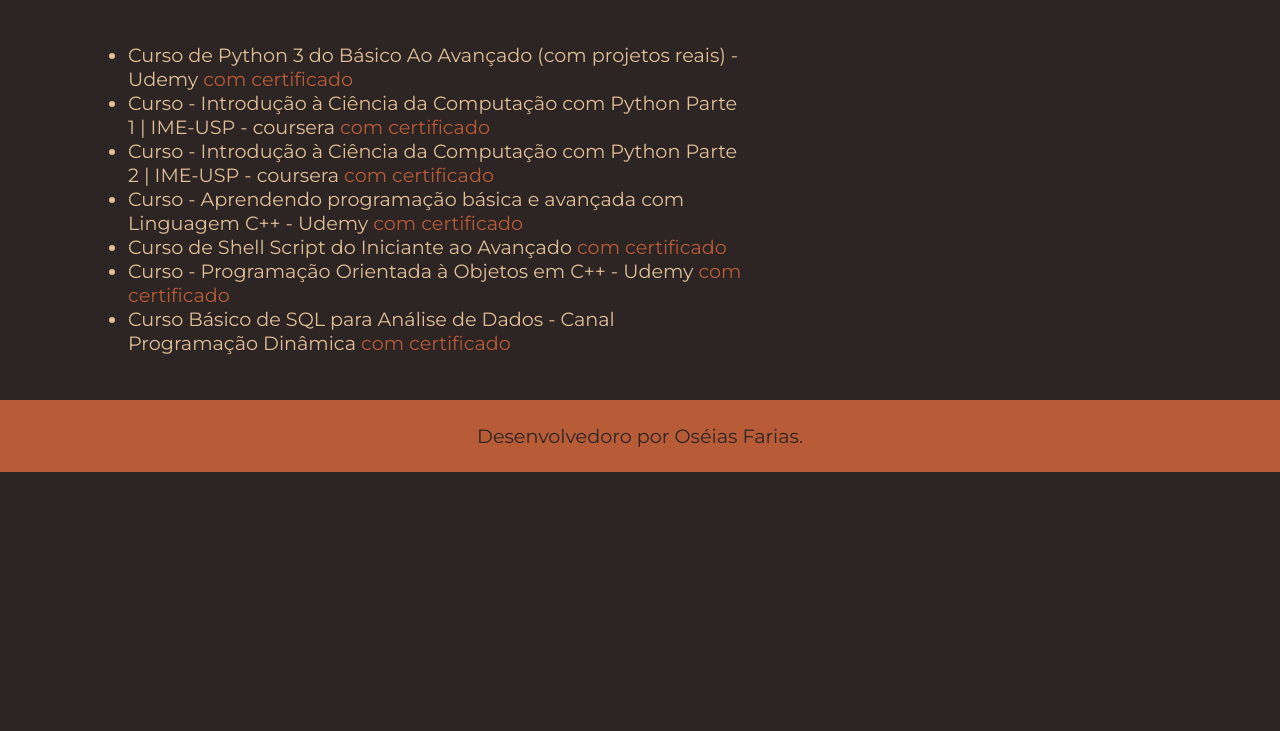
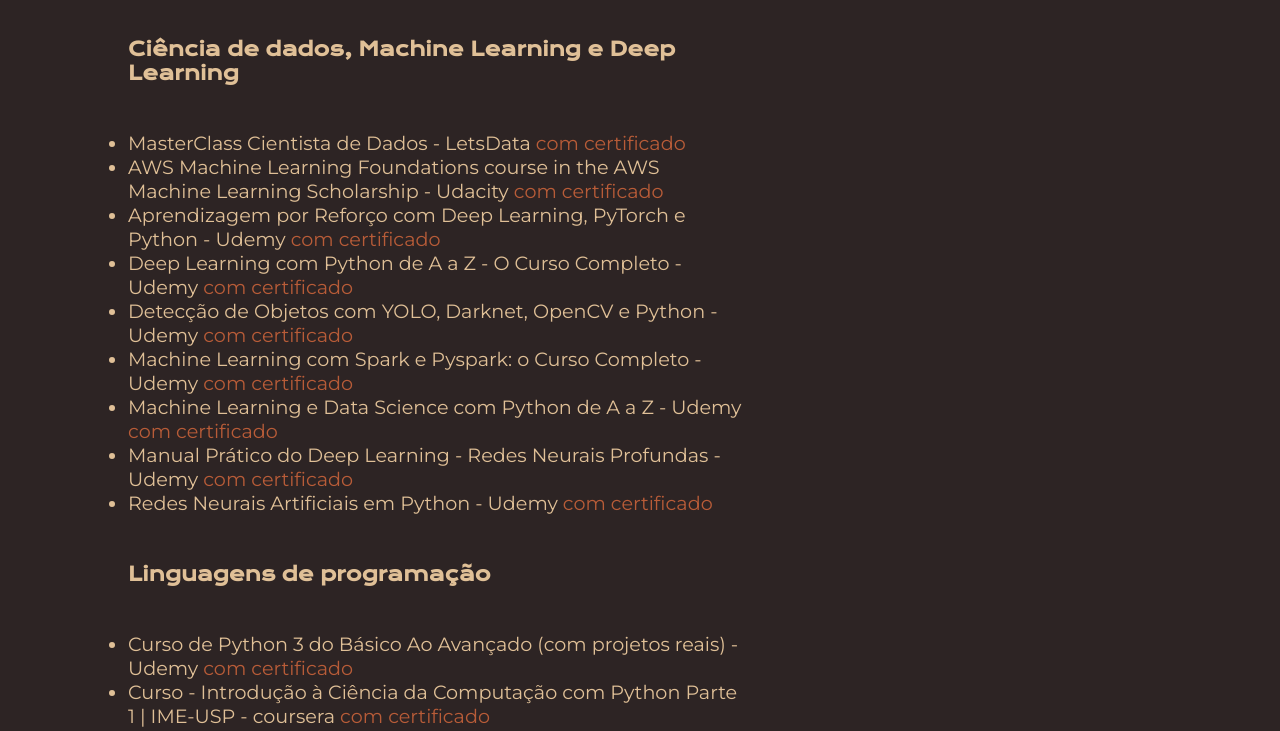
Before and after one commit to Oseiasdfarias/one_oracle_next_education, a plain HTML site: page 01_one_fase_selecao_t6/02_iniciante_em_programacao_t6_one/c03_curos_HTML_e_CSS_JS/cv.html in a window 1280 px wide. Shown: the part 733-1464 px from the top of the page. Before the commit the page ends 1205 px from the top, so only its background shows below. Drawn offline with nearby package versions, Linux system fonts and the light colour scheme.

Commit message:
atualizado pasta do projeto de portifolio

```diff
--- a/01_one_fase_selecao_t6/02_iniciante_em_programacao_t6_one/c03_curos_HTML_e_CSS_JS/cv.html
+++ b/01_one_fase_selecao_t6/02_iniciante_em_programacao_t6_one/c03_curos_HTML_e_CSS_JS/cv.html
@@ -31,6 +31,21 @@
             </ul>
             </p>
             <h2 class="apresentacao__conteudo__titulo">Estudos</h2>
+            <h3 class="apresentacao__conteudo__subtitulo">Ciência de dados, Machine Learning e Deep Learning</h3>
+            <div class="apresentacao__conteudo__texto">
+                <ul class="apresentacao__conteudo__texto">
+                    <li>MasterClass Cientista de Dados - LetsData <a href="https://credsverse.com/credentials/85be3cf3-0270-4762-a070-411e50b6b9fb" target="_blank">com certificado</a> </li>
+                    <li>AWS Machine Learning Foundations course in the AWS Machine Learning Scholarship - Udacity <a href="https://graduation.udacity.com/confirm/GYDXK5LK" target="_blank">com certificado</a> </li>
+                    <li>Aprendizagem por Reforço com Deep Learning, PyTorch e Python - Udemy <a href="https://udemy-certificate.s3.amazonaws.com/pdf/UC-0e7a0cc8-54f6-4720-bd15-740088404273.pdf" target="_blank">com certificado</a> </li>
+                    <li>Deep Learning com Python de A a Z - O Curso Completo - Udemy <a href="https://udemy-certificate.s3.amazonaws.com/pdf/UC-63c2f666-44e2-4525-a0f3-a6a05df483b6.pdf" target="_blank">com certificado</a> </li>
+                    <li>Detecção de Objetos com YOLO, Darknet, OpenCV e Python - Udemy <a href="https://udemy-certificate.s3.amazonaws.com/pdf/UC-328f4454-77d0-44de-b032-8d1e5a4cc923.pdf" target="_blank">com certificado</a> </li>
+                    <li>Machine Learning com Spark e Pyspark: o Curso Completo - Udemy <a href="https://udemy-certificate.s3.amazonaws.com/pdf/UC-d57f72b3-2a1f-480b-8294-5c6fcbdca523.pdf" target="_blank">com certificado</a> </li>
+                    <li>Machine Learning e Data Science com Python de A a Z - Udemy <a href="https://udemy-certificate.s3.amazonaws.com/pdf/UC-e38f3500-7c76-40d9-aa3d-414dfc3a9d9c.pdf" target="_blank">com certificado</a> </li>
+                    <li>Manual Prático do Deep Learning - Redes Neurais Profundas - Udemy <a href="https://udemy-certificate.s3.amazonaws.com/pdf/UC-c7e188bb-d877-401e-b7de-b2d7e21ba584.pdf" target="_blank">com certificado</a> </li>
+                    <li>Redes Neurais Artificiais em Python - Udemy <a href="https://udemy-certificate.s3.amazonaws.com/pdf/UC-26899d66-2d96-474d-8194-dccdee108035.pdf" target="_blank">com certificado</a> </li>
+                </ul>
+            </div>
+            <h3 class="apresentacao__conteudo__subtitulo">Linguagens de programação</h3>
             <div class="apresentacao__conteudo__texto">
                 <ul class="apresentacao__conteudo__texto">
                     <li>Curso de Python 3 do Básico Ao Avançado (com projetos reais) - Udemy <a href="https://udemy-certificate.s3.amazonaws.com/pdf/UC-a3b4a8cd-1d0d-4238-ba05-b92c0558d1e8.pdf" target="_blank">com certificado</a> </li>
--- a/01_one_fase_selecao_t6/02_iniciante_em_programacao_t6_one/c03_curos_HTML_e_CSS_JS/style/style.css
+++ b/01_one_fase_selecao_t6/02_iniciante_em_programacao_t6_one/c03_curos_HTML_e_CSS_JS/style/style.css
@@ -61,6 +61,11 @@
 
 .apresentacao__conteudo__titulo {
     font-size: 2rem;
+    font-family: var(--fonte--primaria);
+}
+
+.apresentacao__conteudo__subtitulo {
+    font-size: 1.2rem;
     font-family: var(--fonte--primaria);
 }
 
```
Also changed, not shown: 01_one_fase_selecao_t6/02_iniciante_em_programacao_t6_one/c03_curos_HTML_e_CSS_JS/demo.png. Lines whose indentation alone changed are shown as unchanged.
